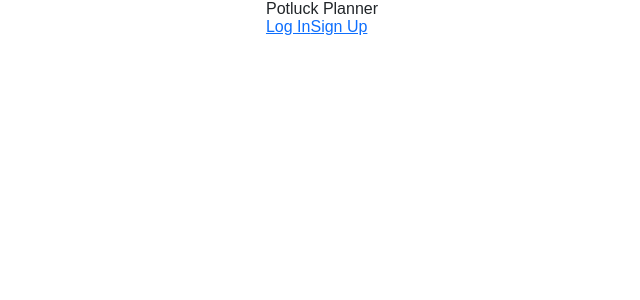
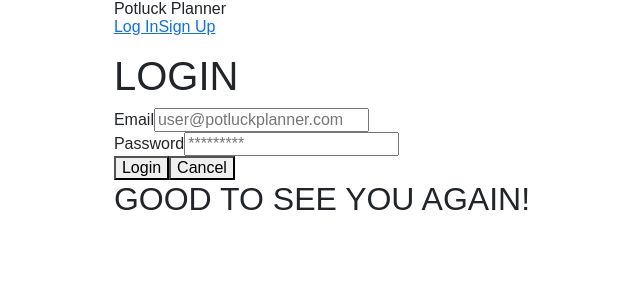
Before and after one commit to jessykim/potluck-planner, a React (Create React App) app: page /login in a window 1280 px wide. Shown: the top 300 px of the page, without its empty margins (318-958 px from the left). Built offline with nearby package versions, Linux system fonts and the light colour scheme; no server answers.

Commit message:
add login functionality

```diff
--- a/src/App.jsx
+++ b/src/App.jsx
@@ -5,6 +5,7 @@ import { Routes, Route, useNavigate } from 'react-router-dom'
 // page components
 // import Landing from './pages/Landing'
 import Signup from './pages/Signup/Signup'
+import Login from './pages/Login/Login'
 
 // components
 import NavBar from './components/NavBar/NavBar'
@@ -39,11 +40,11 @@ function App() {
               path="/signup"
               element={<Signup handleSignupOrLogin={handleSignupOrLogin} />}
             />
-            {/* <Route
+            <Route
               path="/login"
               element={<Login handleSignupOrLogin={handleSignupOrLogin} />}
             />
-            <Route
+            {/* <Route
               path="/profiles"
               element={user ? <Profiles /> : <Navigate to="/login" />}
             />
--- /dev/null
+++ b/src/components/LoginForm/LoginForm.jsx
@@ -0,0 +1,71 @@
+import { useState } from 'react'
+import { Link, useNavigate } from 'react-router-dom'
+import styles from './LoginForm.module.css'
+import * as authService from '../../services/authService'
+
+const LoginForm = props => {
+  const [formData, setFormData] = useState({
+    email: '',
+    pw: '',
+  })
+  const navigate = useNavigate()
+
+  const handleChange = e => {
+    props.updateMessage('')
+    setFormData({ ...formData, [e.target.name]: e.target.value })
+  }
+
+  const handleSubmit = async evt => {
+    evt.preventDefault()
+    try {
+      await authService.login(formData)
+      props.handleSignupOrLogin()
+      navigate('/')
+    } catch (err) {
+      props.updateMessage(err.message)
+    }
+  }
+
+  return (
+    <form
+      autoComplete="off"
+      onSubmit={handleSubmit}
+      className={styles.container}
+    >
+      <h1>LOGIN</h1>
+      <div className={styles.inputContainer}>
+        <label htmlFor="email" className={styles.label}>Email</label>
+        <input
+          type="text"
+          autoComplete="off"
+          id="email"
+          value={formData.email}
+          name="email"
+          onChange={handleChange}
+          placeholder="user@potluckplanner.com"
+        />
+      </div>
+      <div className={styles.inputContainer}>
+        <label htmlFor="password" className={styles.label}>Password</label>
+        <input
+          type="password"
+          autoComplete="off"
+          id="password"
+          value={formData.pw}
+          name="pw"
+          onChange={handleChange}
+          placeholder="*********"
+        />
+      </div>
+      <div>
+        <button className={styles.button}>Login</button>
+        <Link to="/">
+          <button>Cancel</button>
+        </Link>
+      </div>
+      <h2>GOOD TO SEE YOU AGAIN!</h2>
+    </form>
+  )
+}
+
+export default LoginForm
--- /dev/null
+++ b/src/pages/Login/Login.jsx
@@ -0,0 +1,23 @@
+import { useState } from 'react'
+import LoginForm from '../../components/LoginForm/LoginForm'
+import styles from './Login.module.css'
+
+const LoginPage = props => {
+  const [message, setMessage] = useState([''])
+
+  const updateMessage = msg => {
+    setMessage(msg)
+  }
+
+  return (
+    <main className={styles.container}>
+      <p>{message}</p>
+      <LoginForm
+        handleSignupOrLogin={props.handleSignupOrLogin}
+        updateMessage={updateMessage}
+      />
+    </main>
+  )
+}
+
+export default LoginPage
```
Also changed, not shown: src/components/LoginForm/LoginForm.module.css (added), src/pages/Login/Login.module.css (added).
